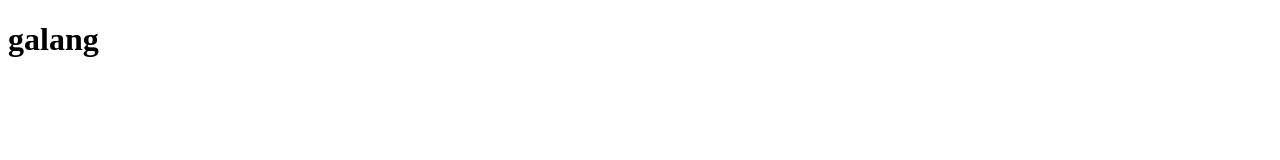
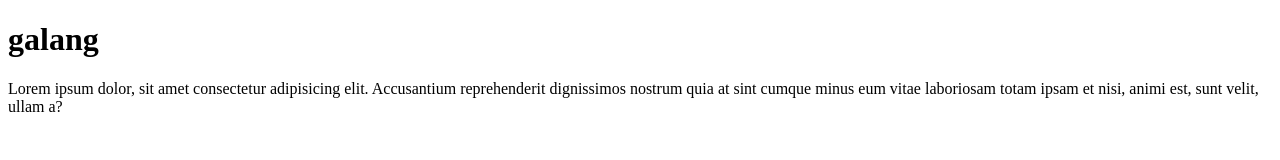
Before and after one commit to hanafigalang/belajar, a plain HTML site: page index.html in a window 1280 px wide. Drawn offline with Linux system fonts and the light colour scheme.

Commit message:
mengubah isi file index.html

```diff
--- a/index.html
+++ b/index.html
@@ -8,6 +8,6 @@
 </head>
 <body>
     <h1>galang</h1>
-
+    <p>Lorem ipsum dolor, sit amet consectetur adipisicing elit. Accusantium reprehenderit dignissimos nostrum quia at sint cumque minus eum vitae laboriosam totam ipsam et nisi, animi est, sunt velit, ullam a?</p>
 </body>
 </html>
```
